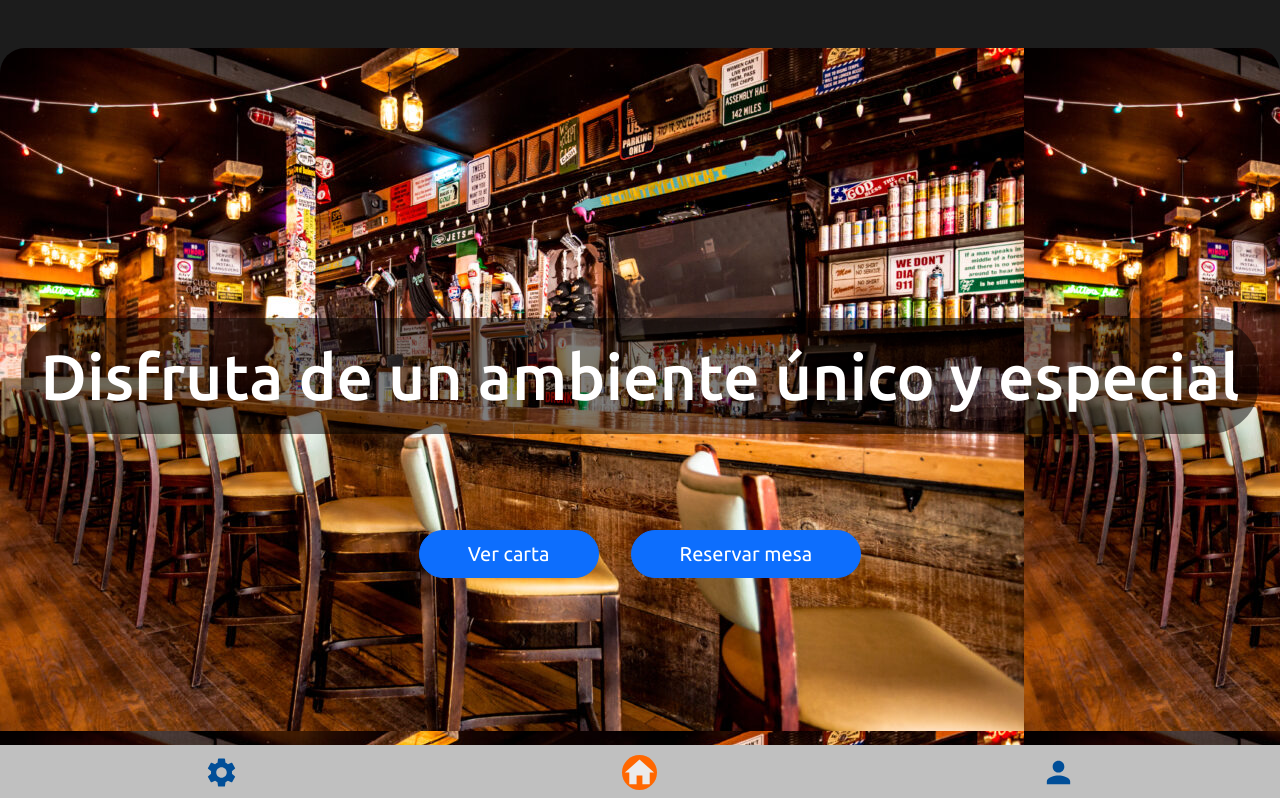
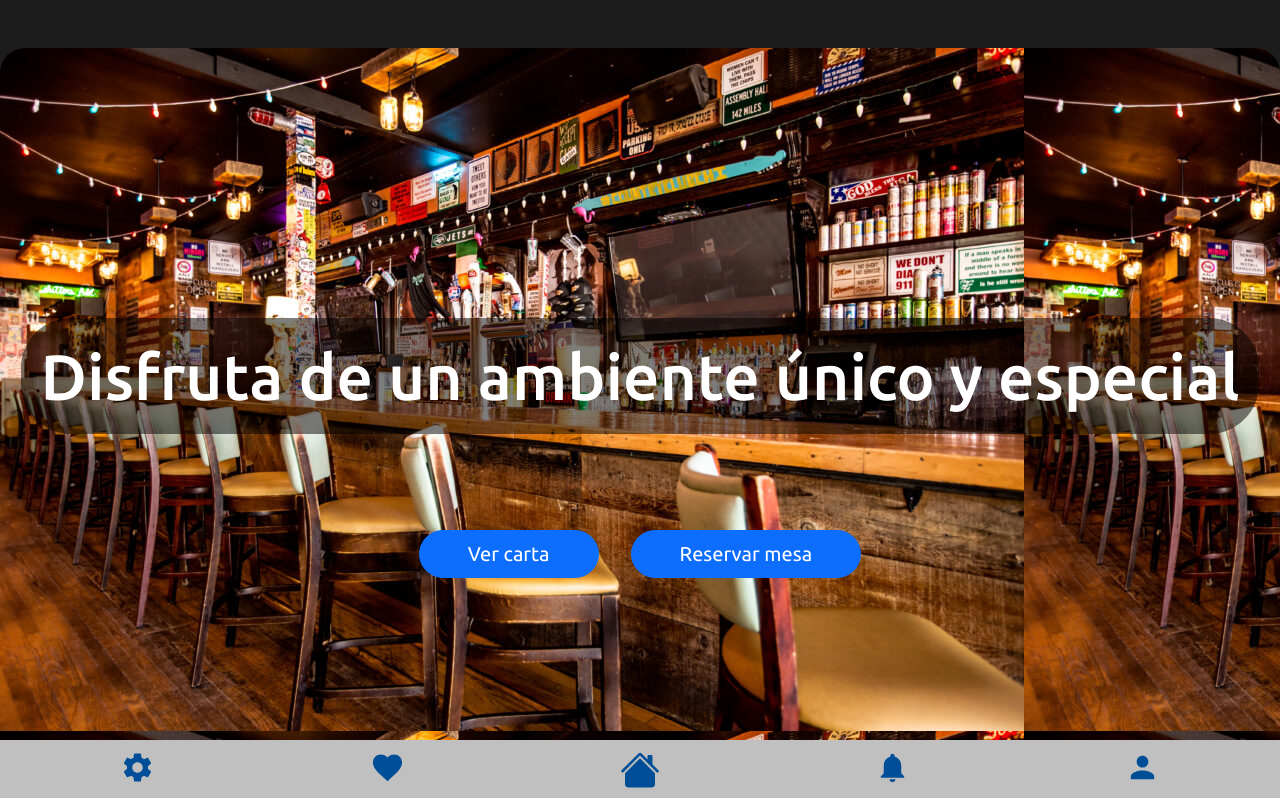
Before and after one commit to dani-assa/RollingBeer, a React (Vite) app: page / in a window 1280 px wide. Shown: the top 798 px of the page. Built offline with nearby package versions, Linux system fonts and the light colour scheme; no server answers.

Commit message:
modificando navigationBar

```diff
--- a/src/components/navigationBar/NavigationBar.css
+++ b/src/components/navigationBar/NavigationBar.css
@@ -26,11 +26,15 @@
 }
 
 .iconoHome{
-  background-color: var(--colorFive);
+  position: relative;
+  bottom: 20px;
+  background: var(--colorFive);
+  width: auto;
   border-radius: 50%;
+  padding: 4px;
 
-  color: var(--colorFour) !important;
 }
+
 
 .icono:focus {
   color: var(--colorFive);
--- a/src/components/navigationBar/NavigationBar.jsx
+++ b/src/components/navigationBar/NavigationBar.jsx
@@ -5,18 +5,38 @@ import "./NavigationBar.css";
 import HomeIcon from "@mui/icons-material/Home";
 import PersonIcon from "@mui/icons-material/Person";
 import SettingsIcon from "@mui/icons-material/Settings";
+import NotificationsIcon from "@mui/icons-material/Notifications";
+import FavoriteIcon from "@mui/icons-material/Favorite";
 
 const NavigationBar = () => {
   return (
     <Container fluid className="navigationBar">
-      <Link to="./" >
-        <SettingsIcon fontSize="large"/>
-      </Link>
-      <Link to="./" className="iconoHome">
-        <HomeIcon fontSize="large"/>
+      <Link to="./">
+        <SettingsIcon fontSize="large" />
       </Link>
       <Link to="./profile">
-        <PersonIcon fontSize="large"/>
+        <FavoriteIcon fontSize="large" />
+      </Link>
+      <Link to="./" className="fondoIconoHome">
+        {/* <HomeIcon fontSize="large"/> */}
+        <svg
+          className="iconoHome"
+          xmlns="http://www.w3.org/2000/svg"
+          width="40"
+          height="40"
+          fill="currentColor"
+          class="bi bi-house-fill"
+          viewBox="0 0 16 16"
+        >
+          <path d="M8.707 1.5a1 1 0 0 0-1.414 0L.646 8.146a.5.5 0 0 0 .708.708L8 2.207l6.646 6.647a.5.5 0 0 0 .708-.708L13 5.793V2.5a.5.5 0 0 0-.5-.5h-1a.5.5 0 0 0-.5.5v1.293z" />
+          <path d="m8 3.293 6 6V13.5a1.5 1.5 0 0 1-1.5 1.5h-9A1.5 1.5 0 0 1 2 13.5V9.293z" />
+        </svg>
+      </Link>
+      <Link to="./">
+        <NotificationsIcon fontSize="large" />
+      </Link>
+      <Link to="./profile">
+        <PersonIcon fontSize="large" />
       </Link>
     </Container>
   );
--- a/src/context/UserContext.jsx
+++ b/src/context/UserContext.jsx
@@ -36,7 +36,6 @@ export const UserProvider = ({ children }) => {
       const res = await axios.post("user/login", user);
       setUser(res.data);
       setIsAuthenticated(true);
-      console.log(res);
     } catch (error) {
       setErrors(error.response.data);
     }
```
